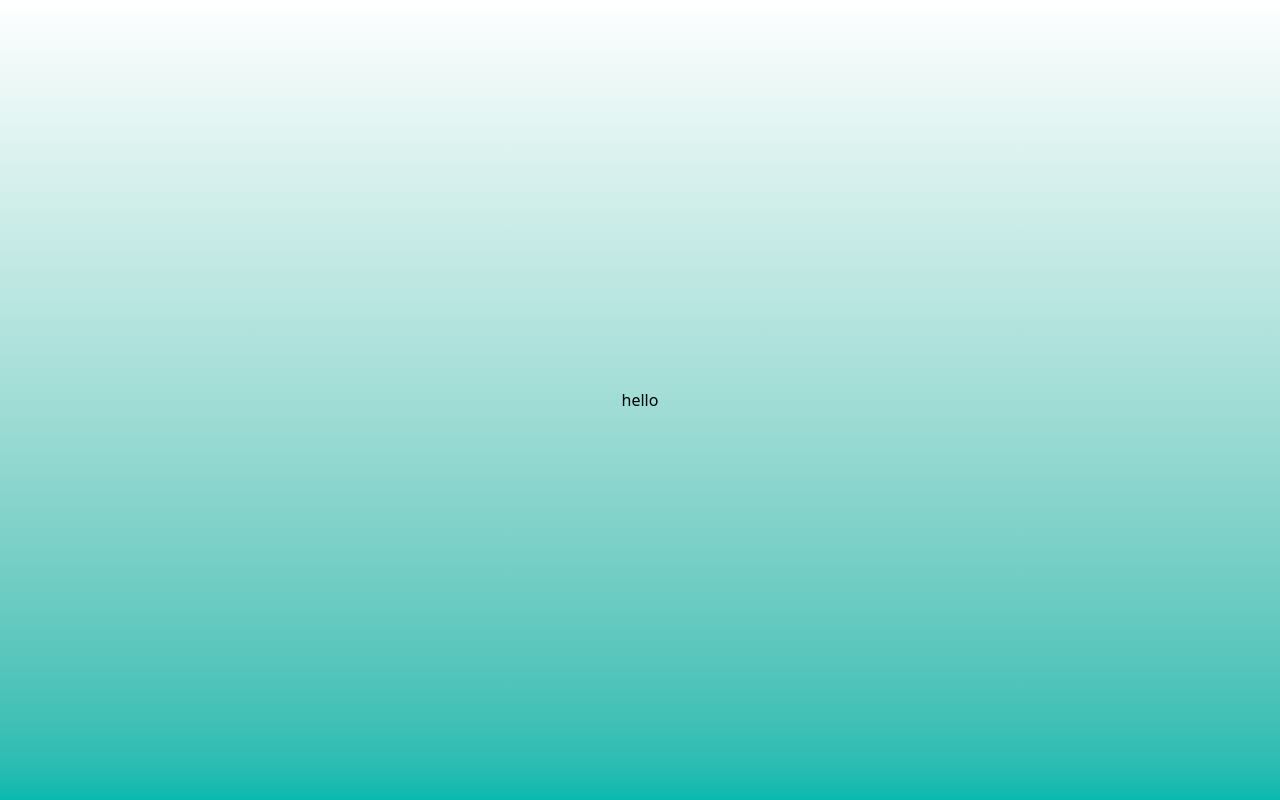
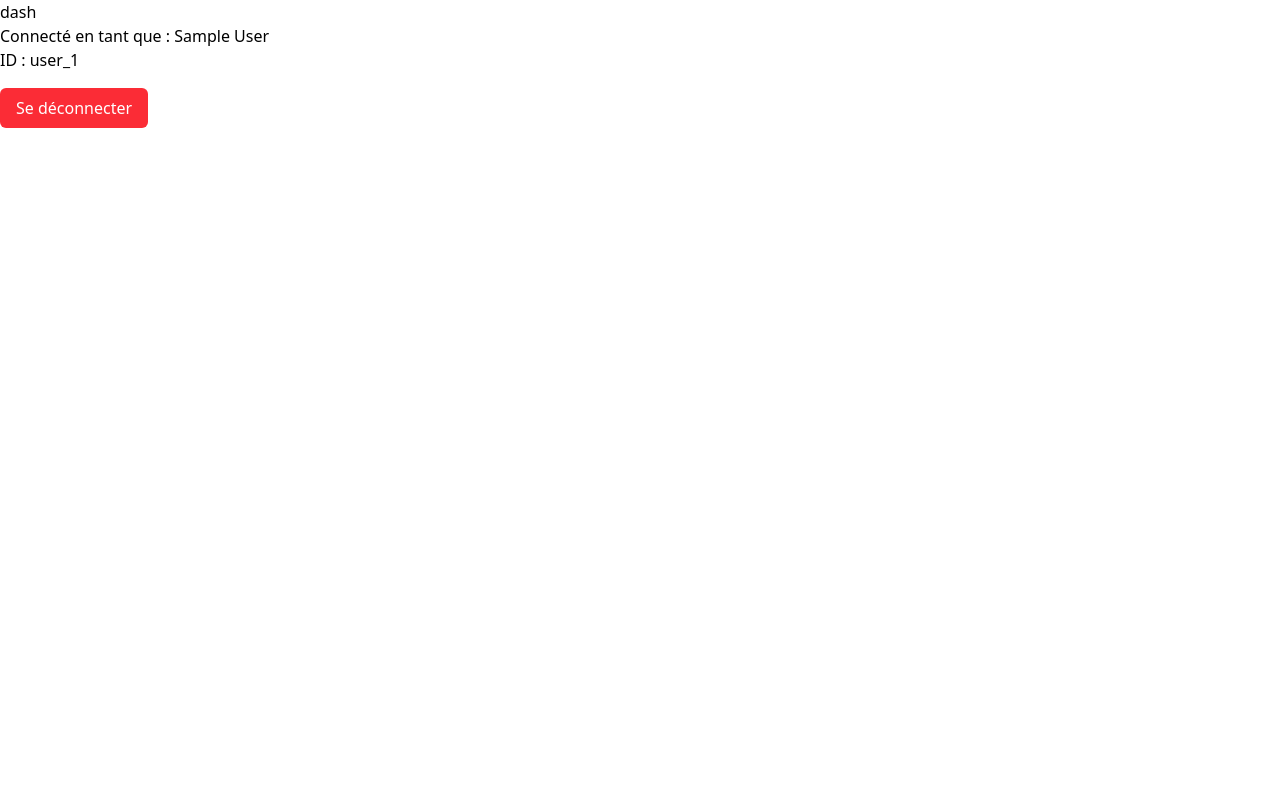
Before and after one commit to salimxfardeheb/location-costumes, a Next.js app: page /1/dashboard in a window 1280 px wide. Built offline with nearby package versions, Linux system fonts and the light colour scheme; no server answers; sample sign-in values are in the browser's storage.

Commit message:
fix bugs of authentication & make group if layouts

```diff
--- a/app/admin/page.tsx
+++ b/app/(root)/admin/page.tsx
@@ -1,7 +1,7 @@
 "use client";
 
 import {  useState } from "react";
-import { createShop } from "../actions/createShop";
+import { createShop } from "../../actions/createShop";
 
 export default function page() {
   const [SHOP_NAME, SET_SHOP_NAME] = useState("");
--- /dev/null
+++ b/app/(root)/layout.tsx
@@ -0,0 +1,11 @@
+import React, { ReactNode } from 'react'
+
+const layout = ({children} : {children : ReactNode}) => {
+  return (
+    <div className='body_root'>
+      {children}
+    </div>
+  )
+}
+
+export default layout
--- a/app/[nom_boutique]/dashboard/page.tsx
+++ b/app/[nom_boutique]/dashboard/page.tsx
@@ -1,11 +1,25 @@
-import React from 'react'
+"use client";
+import { useSession, signOut } from "next-auth/react";
+import { redirect } from "next/navigation";
 
-const page = () => {
+export default function Dashboard() {
+  const { data: session, status } = useSession();
+
+  if (status === "loading") return <p>Chargement...</p>;
+  if (!session) {
+    redirect("/");
+  }
+
   return (
     <div>
-      hello
+      <p>Connecté en tant que : {session.user?.name}</p>
+      <p>ID : {session.user?.id}</p>
+      <button
+        onClick={() => signOut({ callbackUrl: "/" })}
+        className="mt-4 px-4 py-2 bg-red-500 text-white rounded-md hover:bg-red-600"
+      >
+        Se déconnecter
+      </button>
     </div>
-  )
+  );
 }
-
-export default page
--- /dev/null
+++ b/app/[nom_boutique]/layout.tsx
@@ -0,0 +1,15 @@
+import React, { ReactNode } from 'react'
+import Dashboard from './dashboard/page'
+import { useSession } from 'next-auth/react';
+import { redirect } from 'next/navigation';
+
+const layout = ({children} : {children : ReactNode}) => {
+  return (
+    <div>
+        <h1>dash</h1>
+      {children}
+    </div>
+  )
+}
+
+export default layout
--- a/app/globals.css
+++ b/app/globals.css
@@ -1,6 +1,6 @@
 @import "tailwindcss";
 
-    body {
+    .body_root {
         @apply bg-gradient-to-b from-white to-[#06B9AE] min-h-screen flex justify-center items-center;
     }
 
--- a/app/layout.tsx
+++ b/app/layout.tsx
@@ -1,4 +1,5 @@
 import type { Metadata } from "next";
+import Providers from "./providers";
 import { Inter } from "next/font/google";
 import "./globals.css";
 
@@ -23,7 +24,7 @@ export default function RootLayout({
       <body
         className={`${inter.variable}  antialiased`}
       >
-        {children}
+        <Providers>{children}</Providers>
       </body>
     </html>
   );
--- /dev/null
+++ b/app/providers.tsx
@@ -0,0 +1,7 @@
+"use client";
+
+import { SessionProvider } from "next-auth/react";
+
+export default function Providers({ children }: { children: React.ReactNode }) {
+  return <SessionProvider>{children}</SessionProvider>;
+}
```
Also changed, not shown: app/(root)/page.tsx (renamed from app/page.tsx), 1 other file (tests, documents, lock files or other folders).
